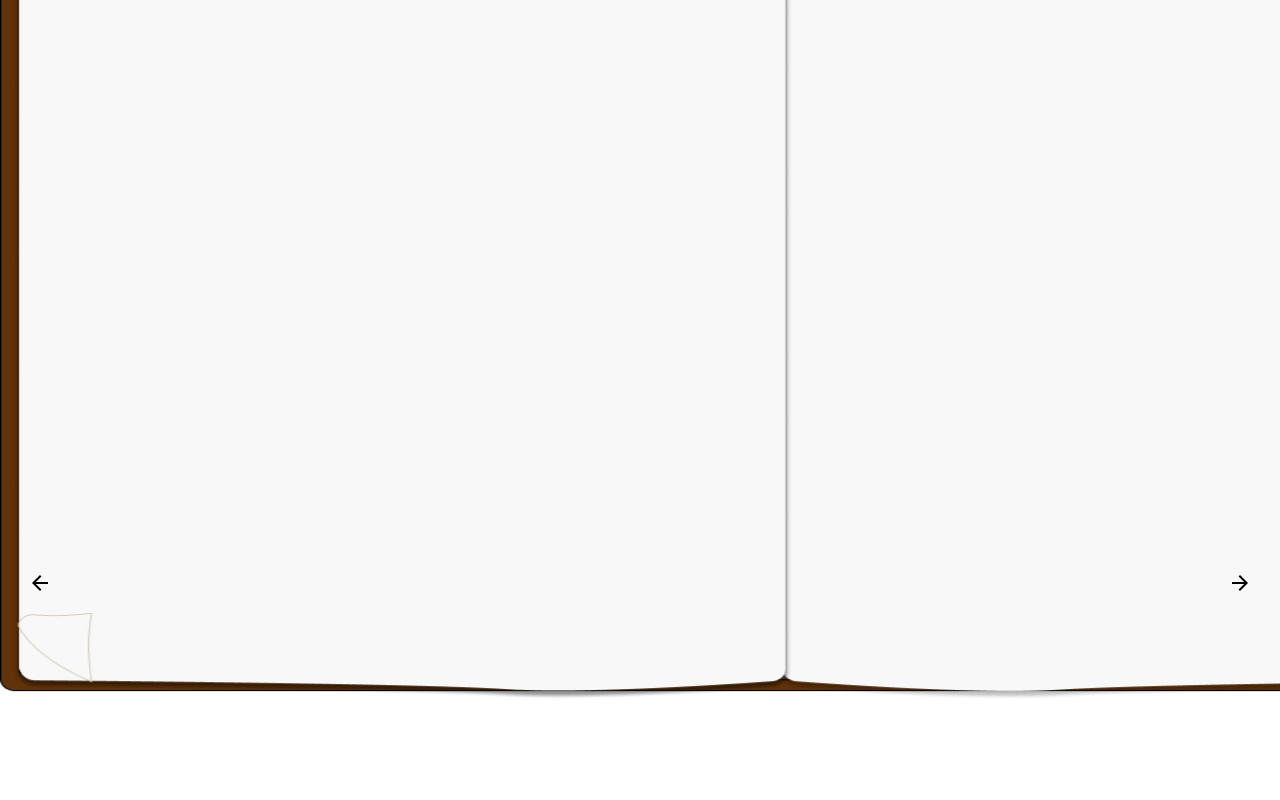
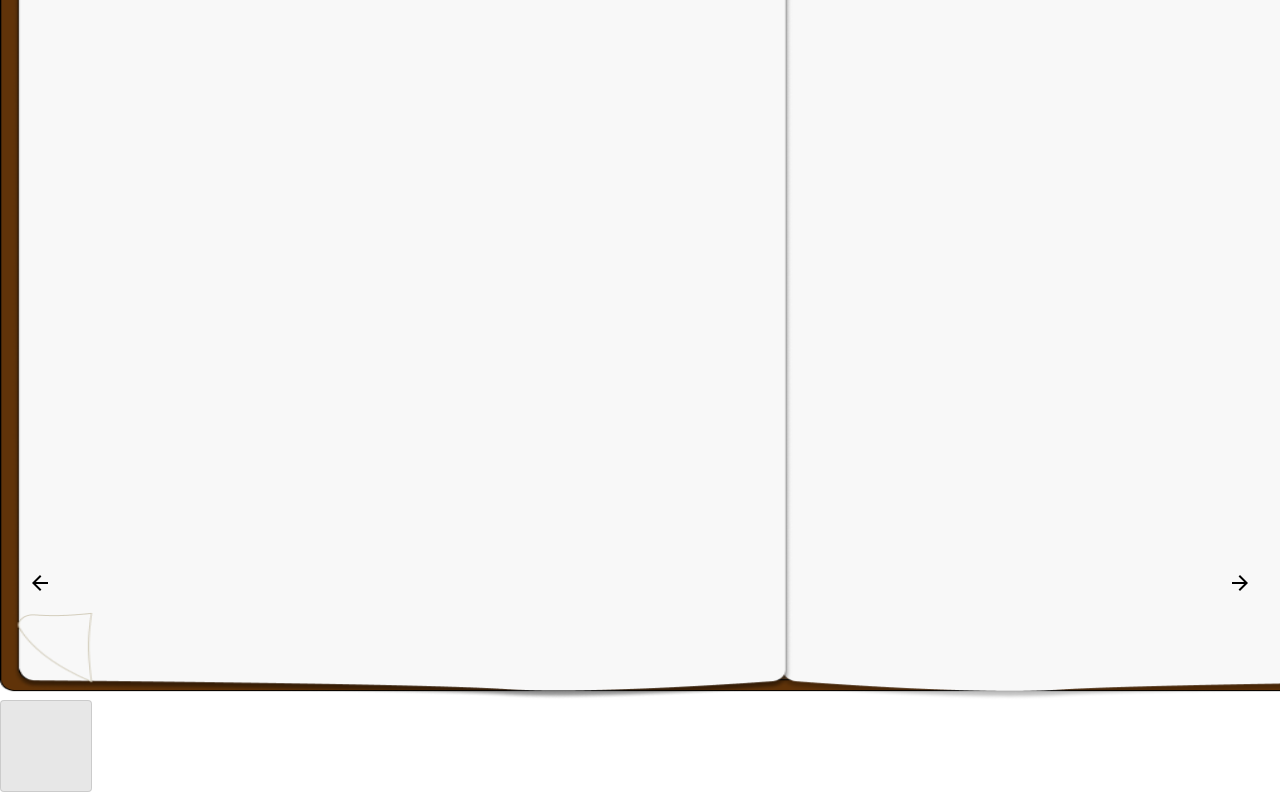
Before and after one commit to UOA-SE701-Group3-2021/3Lancers, a React (Create React App) app in the folder telos-frontend/: page /test/dashboard/calendar in a window 1280 px wide. Shown: the part 180-980 px from the top of the page. Before the commit the page ends 880 px from the top, so only its background shows below. Built offline with nearby package versions, Linux system fonts and the light colour scheme.

Commit message:
merged master in

```diff
--- a/telos-frontend/src/App.js
+++ b/telos-frontend/src/App.js
@@ -7,6 +7,10 @@ function App() {
     <div className="App" data-testid="test">
       <div className="Journal-view">
         <Journal />
+
+        <div style={{width: '100px', height: '100px'}}>
+        <JournalText />
+      </div>
       </div>
     </div>
   );
```
